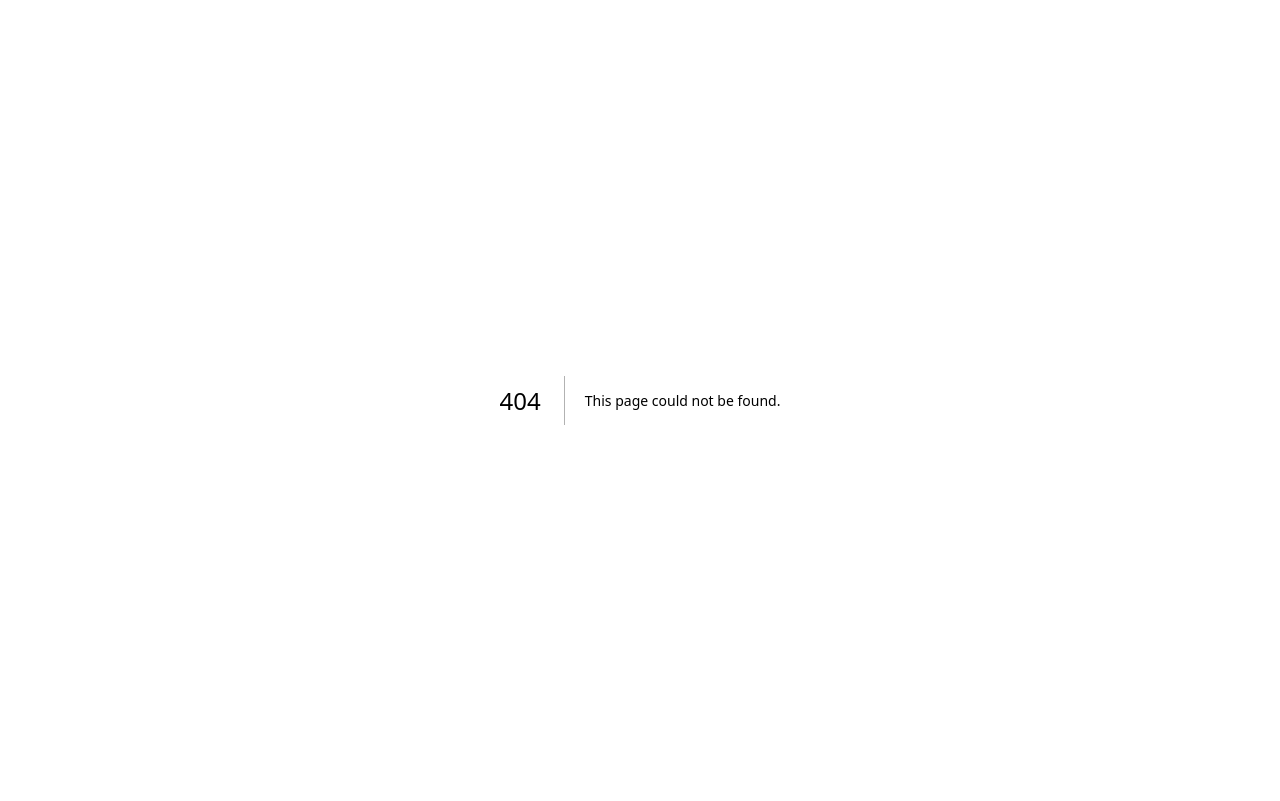
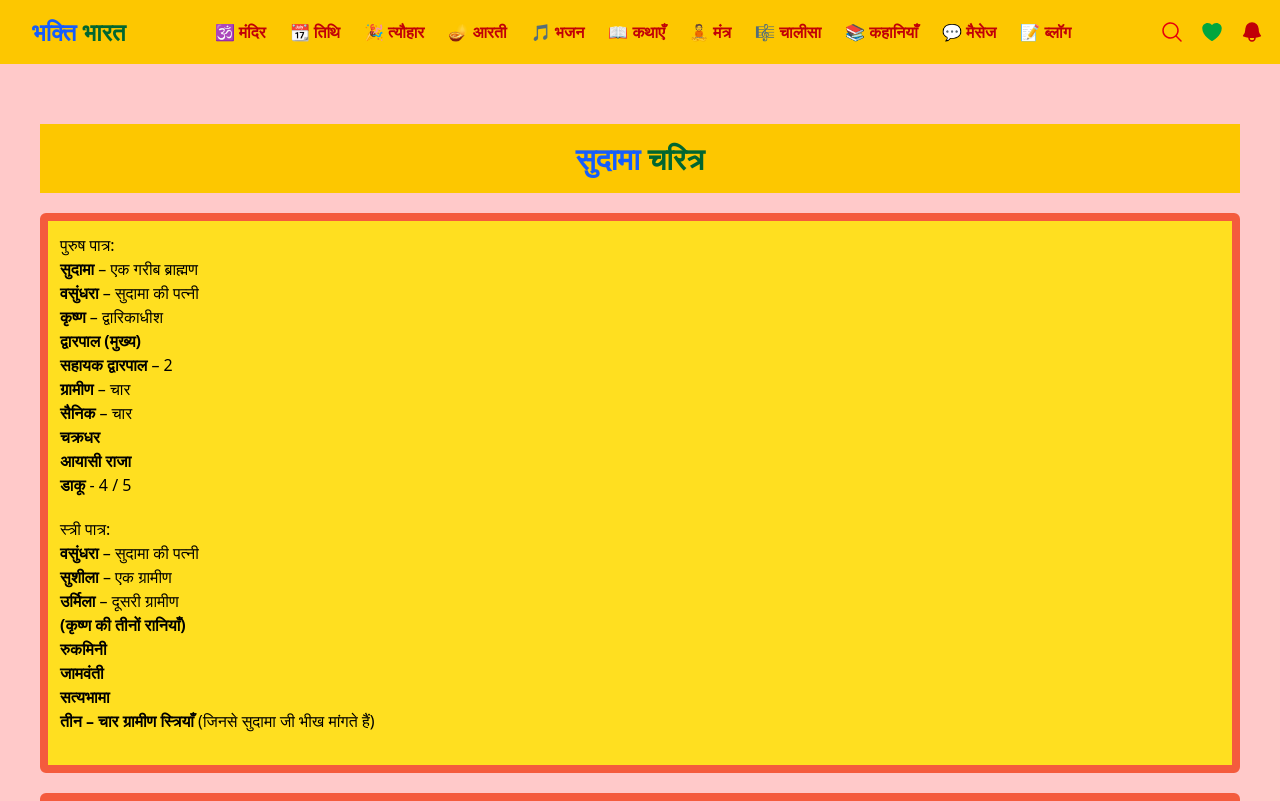
Before and after one commit to imjyotishkumar/sudama-cahritra-usingNext, a Next.js app: page /home in a window 1280 px wide. Before the commit this address had no page. Shown: the top 801 px of the page. Built offline with nearby package versions, Linux system fonts and the light colour scheme.

Commit message:
added navbar

```diff
--- a/src/app/Component/MusicPlayer.js
+++ b/src/app/Component/MusicPlayer.js
@@ -55,6 +55,9 @@ const MusicPlayer = () => {
 
   return (
     <div className="p-10 bg-red-200">
+      <div className="Heading bg-[#FDC700] w-full p-3 mt-5 mb-5 flex items-center justify-center ">
+<h1 className="text-[30px] font-bold text-[#155DFC]">सुदामा <span className="text-[#016630]"> चरित्र</span>  </h1>
+      </div>
       <h2></h2>
 <div className="bg-yellow-300 p-3 border-8 rounded-md border-[#f45b3d]">
       <div className="section ">
--- /dev/null
+++ b/src/app/Component/Navbar.jsx
@@ -0,0 +1,67 @@
+import { useState } from "react";
+import { Bars3Icon, BellIcon, HeartIcon, MagnifyingGlassIcon } from "@heroicons/react/24/solid";
+
+const Navbar = () => {
+  const [menuOpen, setMenuOpen] = useState(false);
+
+  return (
+    <nav className="bg-yellow-400 shadow-lg">
+      <div className="container mx-auto flex items-center justify-between p-4">
+        {/* Left Section - Menu Icon & Logo */}
+        <div className="flex items-center">
+          <button onClick={() => setMenuOpen(!menuOpen)} className="md:hidden">
+            <Bars3Icon className="h-8 w-8 text-red-600" />
+          </button>
+          <a href="#" className="ml-4 text-2xl font-bold text-green-800">
+            <span className="text-blue-600">भक्ति</span> भारत
+          </a>
+        </div>
+
+        {/* Navigation Links (Hidden on Small Screens) */}
+        <ul className="hidden md:flex space-x-6 text-red-700 font-semibold">
+          <li className="hover:text-red-900 cursor-pointer">🕉️ मंदिर</li>
+          <li className="hover:text-red-900 cursor-pointer">📆 तिथि</li>
+          <li className="hover:text-red-900 cursor-pointer">🎉 त्यौहार</li>
+          <li className="hover:text-red-900 cursor-pointer">🪔 आरती</li>
+          <li className="hover:text-red-900 cursor-pointer">🎵 भजन</li>
+          <li className="hover:text-red-900 cursor-pointer">📖 कथाएँ</li>
+          <li className="hover:text-red-900 cursor-pointer">🧘 मंत्र</li>
+          <li className="hover:text-red-900 cursor-pointer">🎼 चालीसा</li>
+          <li className="hover:text-red-900 cursor-pointer">📚 कहानियाँ</li>
+          <li className="hover:text-red-900 cursor-pointer">💬 मैसेज</li>
+          <li className="hover:text-red-900 cursor-pointer">📝 ब्लॉग</li>
+        </ul>
+
+        {/* Right Section - Icons */}
+        <div className="flex items-center space-x-4">
+          <MagnifyingGlassIcon className="h-6 w-6 text-red-600 cursor-pointer" />
+          <HeartIcon className="h-6 w-6 text-green-600 cursor-pointer relative">
+            <span className="absolute -top-2 -right-2 bg-green-700 text-white text-xs rounded-full px-1">1</span>
+          </HeartIcon>
+          <BellIcon className="h-6 w-6 text-red-700 cursor-pointer relative">
+            <span className="absolute -top-2 -right-2 bg-red-600 text-white text-xs rounded-full px-1">6</span>
+          </BellIcon>
+        </div>
+      </div>
+
+      {/* Mobile Menu */}
+      {menuOpen && (
+        <div className="md:hidden bg-yellow-300 text-red-800 p-4 space-y-2">
+          <a href="#" className="block">🕉️ मंदिर</a>
+          <a href="#" className="block">📆 तिथि</a>
+          <a href="#" className="block">🎉 त्यौहार</a>
+          <a href="#" className="block">🪔 आरती</a>
+          <a href="#" className="block">🎵 भजन</a>
+          <a href="#" className="block">📖 कथाएँ</a>
+          <a href="#" className="block">🧘 मंत्र</a>
+          <a href="#" className="block">🎼 चालीसा</a>
+          <a href="#" className="block">📚 कहानियाँ</a>
+          <a href="#" className="block">💬 मैसेज</a>
+          <a href="#" className="block">📝 ब्लॉग</a>
+        </div>
+      )}
+    </nav>
+  );
+};
+
+export default Navbar;
--- /dev/null
+++ b/src/app/home/page.js
@@ -0,0 +1,14 @@
+import React from 'react'
+import Navbar from '../Component/Navbar'
+import MusicPlayer from '../Component/MusicPlayer'
+
+const Home = () => {
+  return (
+    <div>
+        <Navbar/>
+        <MusicPlayer/>
+    </div>
+  )
+}
+
+export default Home
--- a/src/app/page.js
+++ b/src/app/page.js
@@ -1,14 +1,13 @@
 "use client"
-import { useState, useRef } from "react";
-import MusicPlayer from "./Component/MusicPlayer";
+import Home from "./home/page";
 
 
-export default function Home() {
+export default function Main() {
 
   return (
    <>
    <div>
-    <MusicPlayer/>
+    <Home/>
    </div>
    </>
   );
```
Also changed, not shown: package.json (+5 -4 lines), 1 other file (tests, documents, lock files or other folders).
